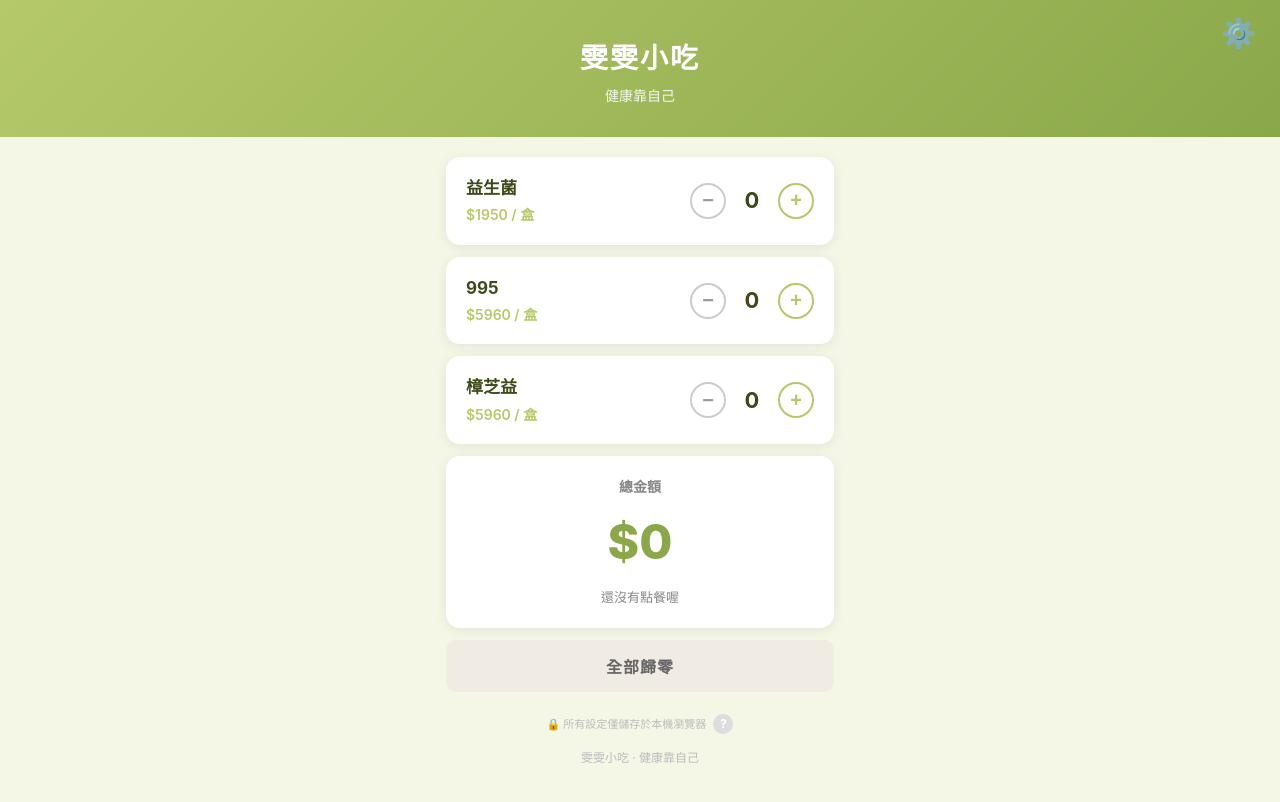
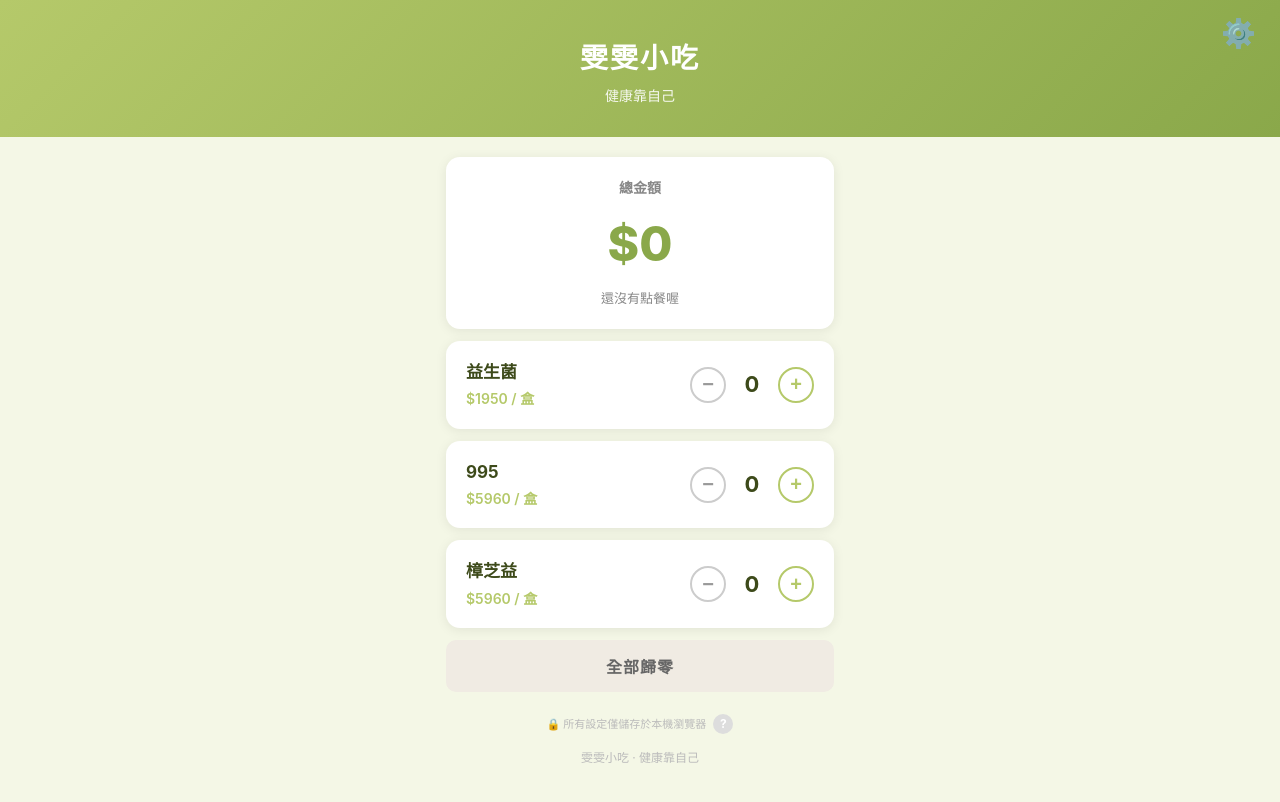
Before and after one commit to jeff79213-baba/custom-calculator, a plain HTML site: page index.html in a window 1280 px wide. Drawn offline with Linux system fonts and the light colour scheme.

Commit message:
feat: 總金額卡片固定在頂端(sticky)

```diff
--- a/index.html
+++ b/index.html
@@ -88,8 +88,11 @@
     border-radius: 14px;
     padding: 20px;
     box-shadow: 0 2px 12px rgba(0,0,0,.08);
-    margin-top: 8px;
+    margin-bottom: 12px;
     text-align: center;
+    position: sticky;
+    top: 0;
+    z-index: 10;
   }
   .total-label { font-size: 14px; color: #888; font-weight: 600; }
   .total-amount {
@@ -451,13 +454,13 @@
   </div>
 
   <div class="container">
-    <div id="menuItems"></div>
-
     <div class="total-card">
       <div class="total-label" id="totalLabel">總金額</div>
       <div class="total-amount" id="totalAmount">$0</div>
       <div class="order-summary" id="orderSummary">還沒有點餐喔</div>
     </div>
+
+    <div id="menuItems"></div>
 
     <button class="reset-btn" id="resetBtn">全部歸零</button>
 
```
